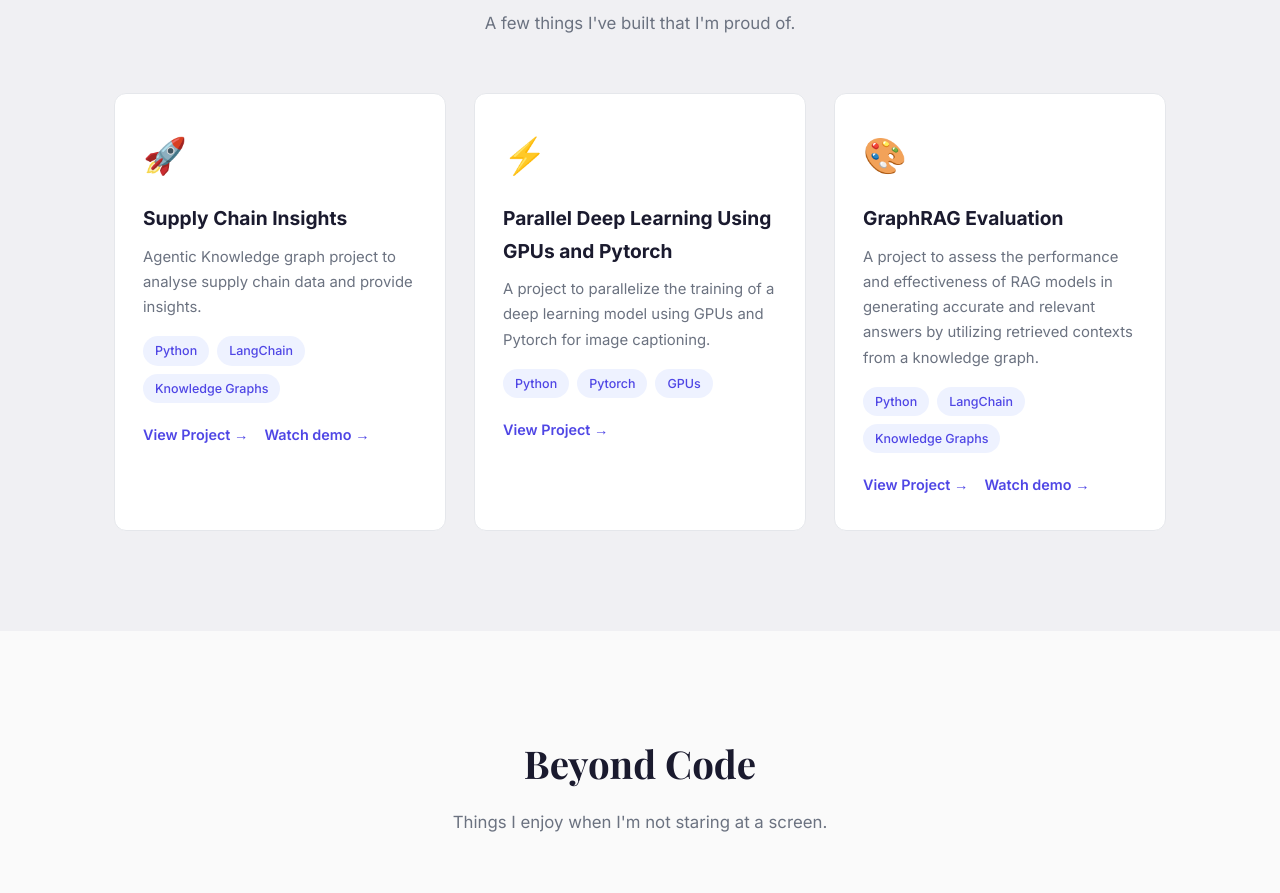
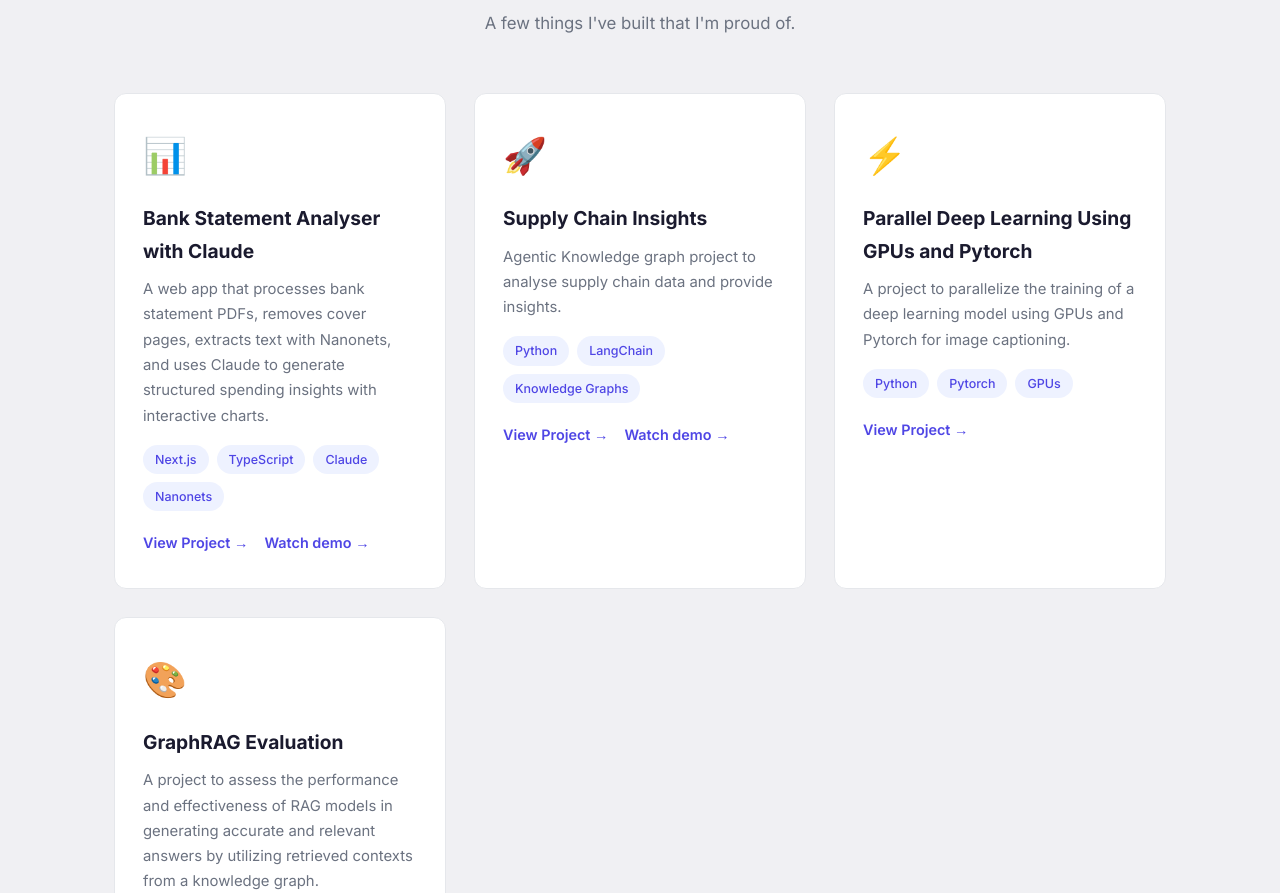
Before and after one commit to abhi7991/personal-website, a plain HTML site: page index.html in a window 1280 px wide. Shown: the part 2448-3341 px from the top of the page. Drawn offline with nearby package versions, Linux system fonts and the light colour scheme.

Commit message:
modified resume and projects

```diff
--- a/index.html
+++ b/index.html
@@ -177,6 +177,19 @@
 
       <div class="projects-grid">
         <div class="project-card fade-in">
+          <div class="project-icon">&#128202;</div>
+          <h3>Bank Statement Analyser with Claude</h3>
+          <p>A web app that processes bank statement PDFs, removes cover pages, extracts text with Nanonets, and uses Claude to generate structured spending insights with interactive charts.</p>
+          <div class="project-tags">
+            <span>Next.js</span><span>TypeScript</span><span>Claude</span><span>Nanonets</span>
+          </div>
+          <div class="project-links">
+            <a href="https://github.com/abhi7991/bank-statements-analyser" class="project-link">View Project &rarr;</a>
+            <a href="https://www.youtube.com/watch?v=tVfrm8i4xvA" class="project-link" target="_blank" rel="noopener noreferrer">Watch demo &rarr;</a>
+          </div>
+        </div>
+
+        <div class="project-card fade-in">
           <div class="project-icon">&#128640;</div>
           <h3>Supply Chain Insights</h3>
           <p>Agentic Knowledge graph project to analyse supply chain data and provide insights.</p>
@@ -213,6 +226,7 @@
             <a href="https://www.youtube.com/watch?v=3mA-MVMkOiM" class="project-link" target="_blank" rel="noopener noreferrer">Watch demo &rarr;</a>
           </div>
         </div>
+
       </div>
     </div>
   </section>
```
Also changed, not shown: 1 other file.
